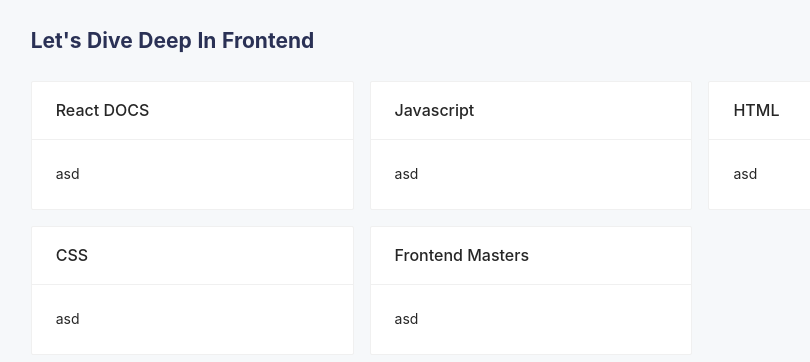
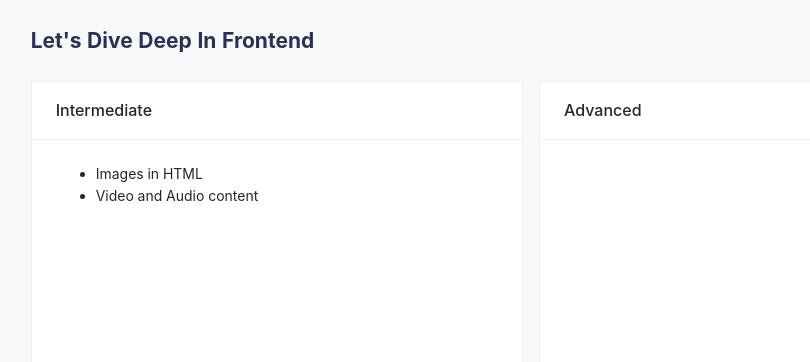
Before and after one commit to Arghun-dev/React-Book, a React (Create React App) app in the folder app/: page /html in a window 1280 px wide. Shown: the top 362 px of the page, without its empty margins (109-919 px from the left). Built offline with nearby package versions, Linux system fonts and the light colour scheme.

Commit message:
implemeted html cards

```diff
--- a/app/jsconfig.json
+++ b/app/jsconfig.json
@@ -2,7 +2,8 @@
   "compilerOptions": {
     "baseUrl": ".",
     "paths": {
-      "@components/*": ["src/components/*"]
+      "@components/*": ["src/components/*"],
+      "@pages/*": ["src/pages"]
     },
     "module": "esnext",
     "allowSyntheticDefaultImports": true,
--- a/app/package.json
+++ b/app/package.json
@@ -10,6 +10,7 @@
     "classnames": "^2.3.1",
     "react": "^17.0.2",
     "react-dom": "^17.0.2",
+    "react-router-dom": "^5.2.0",
     "react-scripts": "4.0.3",
     "sass": "^1.34.1",
     "web-vitals": "^1.0.1"
--- a/app/src/App.js
+++ b/app/src/App.js
@@ -1,13 +1,24 @@
 import Container from './components/Container';
 import Header from './components/Header';
 import Dashboard from './components/Dashboard';
+import HTML from './pages/HTML';
+import { BrowserRouter as Router, Switch, Route } from 'react-router-dom';
 
 function App() {
   return (
-    <Container>
-      <Header />
-      <Dashboard />
-    </Container>
+    <Router>
+      <Container>
+        <Header />
+        <Switch>
+          <Route exact path='/'>
+            <Dashboard />
+          </Route>
+          <Route path='/html'>
+            <HTML />
+          </Route>
+        </Switch>
+      </Container>
+    </Router>
   );
 }
 
--- a/app/src/components/Dashboard/Dashboard.js
+++ b/app/src/components/Dashboard/Dashboard.js
@@ -1,12 +1,18 @@
 import { Row, Col, Card } from 'antd';
+import { Link } from 'react-router-dom';
 import dashboard from '../../data/dashboard';
+import './Dashboard.scss';
 
 const Dashboard = () => {
   return (
     <Row gutter={[16, 16]}>
       {dashboard.dashboardCards.map((item) => (
         <Col xs={24} md={12} lg={8} key={item.id}>
-          <Card title={item.title}>asd</Card>
+          <Link to={item.link}>
+            <Card className='card' title={item.title} hoverable>
+              {item.content}
+            </Card>
+          </Link>
         </Col>
       ))}
     </Row>
--- a/app/src/components/Dashboard/Dashboard.scss
+++ b/app/src/components/Dashboard/Dashboard.scss
@@ -0,0 +1,3 @@
+.card {
+  height: 300px;
+}
--- /dev/null
+++ b/app/src/components/HTML/HTML.js
@@ -0,0 +1,23 @@
+import { Row, Col, Card } from 'antd';
+import data from '../../data/html';
+import './HTML.scss';
+
+const HTML = () => {
+  return (
+    <Row gutter={[16, 16]}>
+      {data.mainPageData.map((item) => (
+        <Col xs={24} md={12} key={item.id}>
+          <Card title={item.title} className='card'>
+            <ul>
+              {item.list.map((listItem) => (
+                <li key={listItem.id}>{listItem.title}</li>
+              ))}
+            </ul>
+          </Card>
+        </Col>
+      ))}
+    </Row>
+  );
+};
+
+export default HTML;
--- /dev/null
+++ b/app/src/components/HTML/HTML.scss
@@ -0,0 +1,3 @@
+.card {
+  height: 400px;
+}
--- /dev/null
+++ b/app/src/components/HTML/package.json
@@ -0,0 +1,6 @@
+{
+  "name": "html",
+  "version": "0.0.0",
+  "private": "true",
+  "main": "HTML.js"
+}
--- a/app/src/data/dashboard.js
+++ b/app/src/data/dashboard.js
@@ -2,22 +2,28 @@ const dashboardCards = [
   {
     id: 1,
     title: 'React DOCS',
+    link: 'react-docs',
   },
   {
     id: 2,
     title: 'Javascript',
+    link: 'javascript',
   },
   {
     id: 3,
     title: 'HTML',
+    content: 'In this section you will master the detail of HTML',
+    link: 'html',
   },
   {
     id: 4,
     title: 'CSS',
+    link: 'css',
   },
   {
     id: 5,
     title: 'Frontend Masters',
+    link: 'frontend-masters',
   },
 ];
 
--- /dev/null
+++ b/app/src/data/html.js
@@ -0,0 +1,25 @@
+const mainPageData = [
+  {
+    id: 1,
+    title: 'Intermediate',
+    list: [
+      {
+        id: 1,
+        title: 'Images in HTML',
+      },
+      {
+        id: 2,
+        title: 'Video and Audio content',
+      },
+    ],
+  },
+  {
+    id: 2,
+    title: 'Advanced',
+    list: [],
+  },
+];
+
+export default {
+  mainPageData,
+};
--- /dev/null
+++ b/app/src/pages/HTML.js
@@ -0,0 +1,7 @@
+import HTML from '../components/HTML';
+
+const HTMLPage = () => {
+  return <HTML />;
+};
+
+export default HTMLPage;
```
Also changed, not shown: 1 other file (tests, documents, lock files or other folders).
